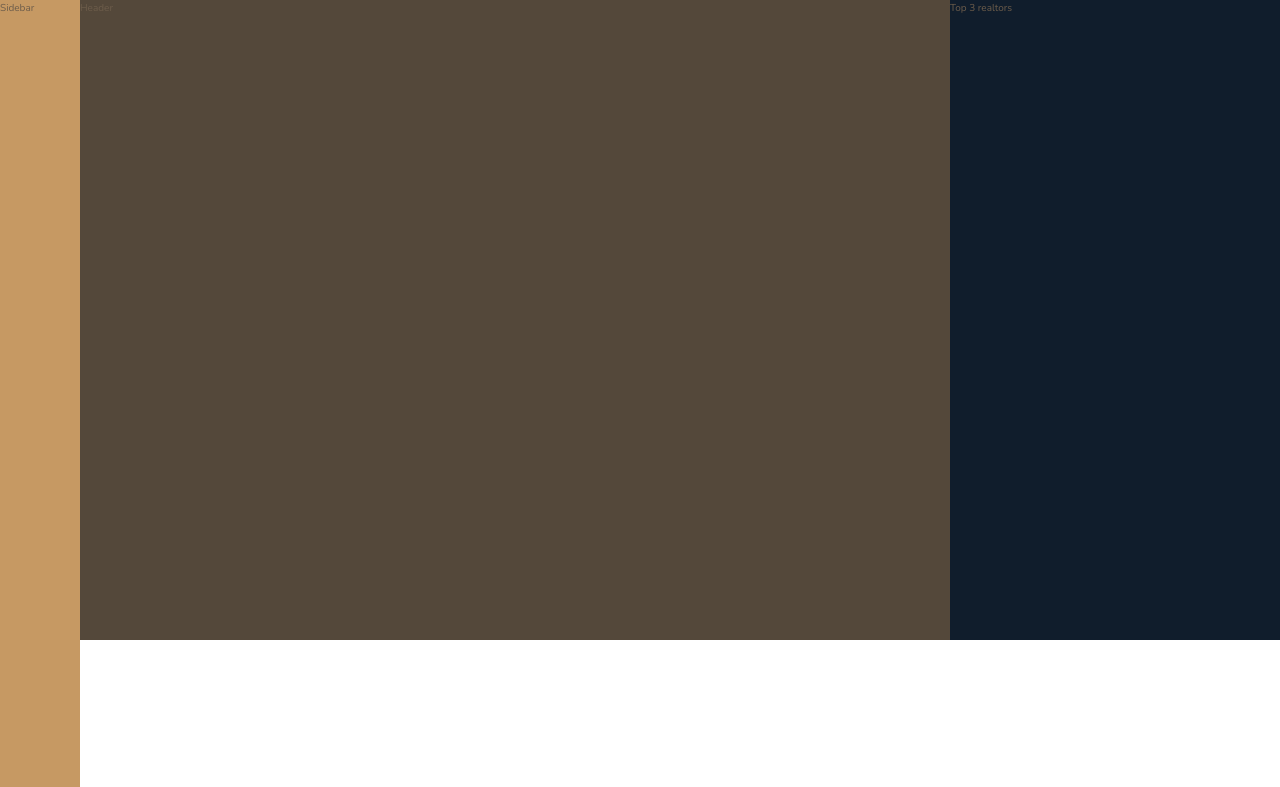
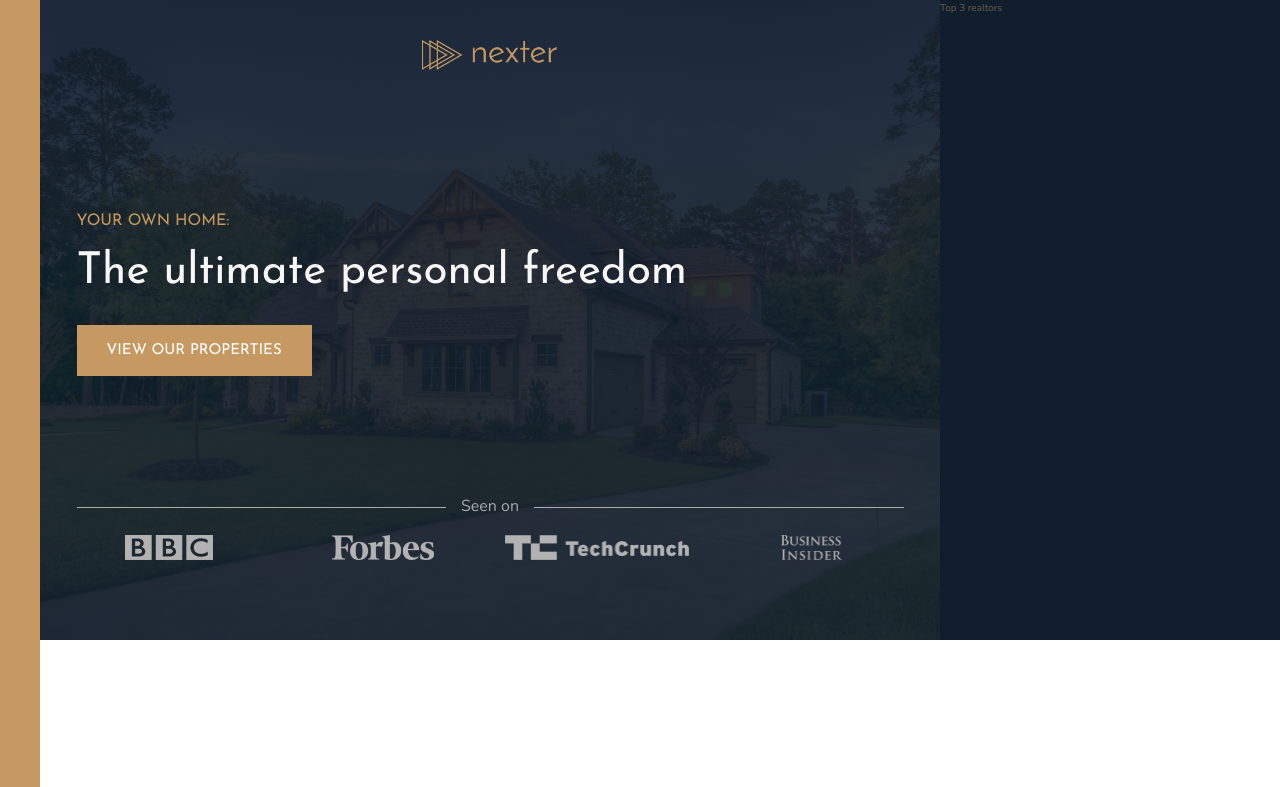
Before and after one commit to with0p/nexter, a website: page index.html in a window 1280 px wide. Shown: the top 787 px of the page. Drawn offline with nearby package versions, Linux system fonts and the light colour scheme.

Commit message:
Header markup and style

```diff
--- a/index.html
+++ b/index.html
@@ -15,8 +15,20 @@
     <title>nexter &mdash; your home, your freedom</title>
   </head>
   <body class="container">
-    <div class="sidebar">Sidebar</div>
-    <header class="header">Header</header>
+    <div class="sidebar"></div>
+    <header class="header">
+      <img src="img/logo.png" alt="app logo" class="header__logo" />
+      <h3 class="heading-3">Your own home:</h3>
+      <h1 class="heading-1">The ultimate personal freedom</h1>
+      <button class="btn header__btn">View our properties</button>
+      <div class="header__seen-on-text">Seen on</div>
+      <div class="header__seen-on-logos">
+        <img src="img/logo-bbc.png" alt="bbc logo" />
+        <img src="img/logo-forbes.png" alt="forbes logo" />
+        <img src="img/logo-techcrunch.png" alt="techcrunch logo" />
+        <img src="img/logo-bi.png" alt="bi logo" />
+      </div>
+    </header>
     <div class="realtors">Top 3 realtors</div>
     <section class="features">
       <div class="feature">
--- a/sass/_base.scss
+++ b/sass/_base.scss
@@ -38,7 +38,7 @@ body {
   display: grid;
   grid-template-rows: 80vh min-content 40vw repeat(3, min-content);
   grid-template-columns:
-    [sidebar-start] 8rem [sidebar-end full-start] minmax(6rem, 1fr)
+    [sidebar-start] 4rem [sidebar-end full-start] minmax(6rem, 1fr)
     [center-start] repeat(8, [col-start] minmax(min-content, 14rem) [col-end])
     [center-end]
     minmax(6rem, 1fr) [full-end];
--- a/sass/_header.scss
+++ b/sass/_header.scss
@@ -1,4 +1,54 @@
 .header {
-  background-color: $color-grey-dark-1;
   grid-column: full-start / col-end 6;
+  background-image: linear-gradient(
+      rgba($color-secondary, 0.9),
+      rgba($color-secondary, 0.9)
+    ),
+    url(../img/hero.jpeg);
+  background-size: cover;
+  padding: 8rem;
+  padding-top: 4rem;
+
+  display: grid;
+  grid-template-rows: 1fr min-content 6rem 1fr;
+  grid-template-columns: max-content;
+  grid-row-gap: 1.5rem;
+  justify-content: center;
+
+  &__logo {
+    height: 3rem;
+    justify-self: center;
+  }
+
+  &__btn {
+    align-self: flex-start;
+    justify-self: flex-start;
+  }
+  &__seen-on-text {
+    display: grid;
+    grid-template-columns: 1fr max-content 1fr;
+    grid-column-gap: 1.5rem;
+    align-items: center;
+    font-size: 1.6rem;
+    color: $color-grey-light-2;
+
+    &::before,
+    &::after {
+      content: "";
+      height: 1px;
+      background-color: currentColor;
+      display: block;
+    }
+  }
+
+  &__seen-on-logos {
+    display: grid;
+    grid-template-columns: repeat(4, 1fr);
+    grid-column-gap: 3rem;
+    justify-items: center;
+    img {
+      height: 2.5rem;
+      filter: brightness(70%);
+    }
+  }
 }
--- a/sass/_typography.scss
+++ b/sass/_typography.scss
@@ -5,6 +5,9 @@
 
 .heading-1 {
   @extend %heading;
+  font-size: 4.4rem;
+  color: $color-grey-light-1;
+  line-height: 1;
 }
 
 .heading-2 {
```
Also changed, not shown: css/style.css.
